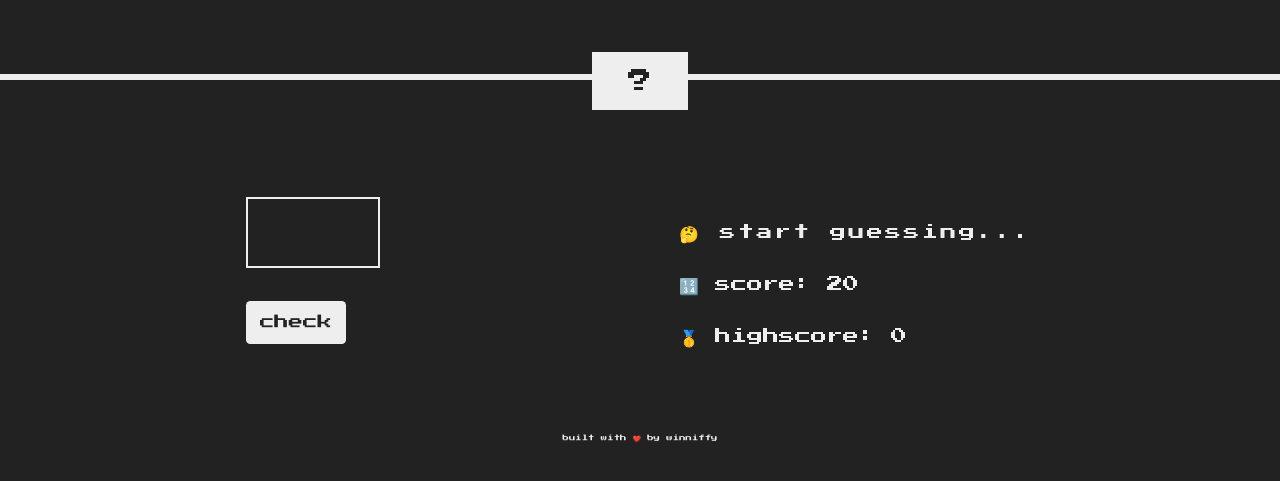
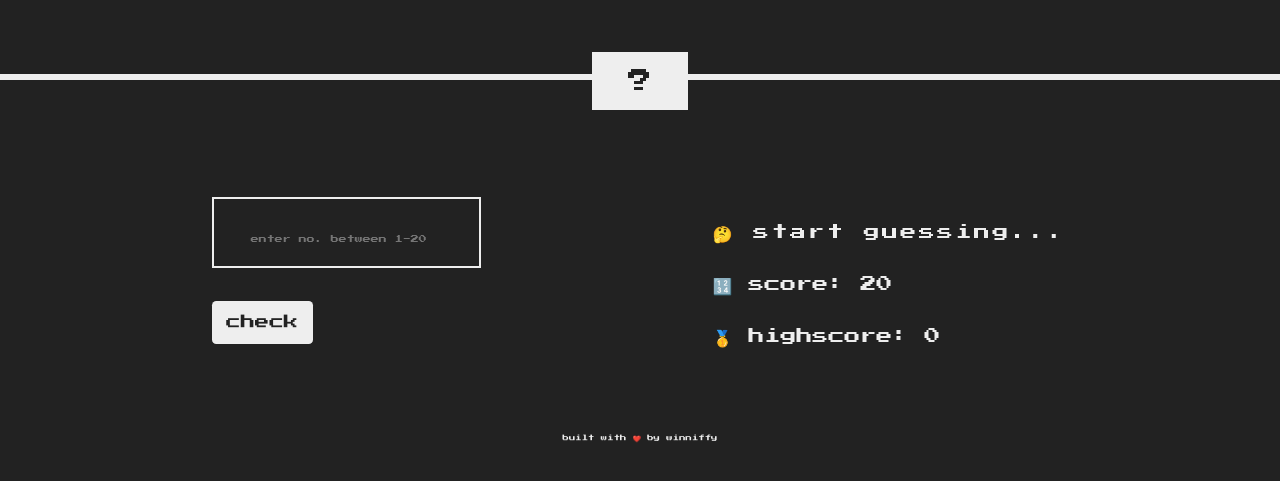
Before and after one commit to winniffy/guess-number-game, a plain HTML site: page index.html in a window 1280 px wide. Shown: the part 223-704 px from the top of the page. Drawn offline with Linux system fonts and the light colour scheme.

Commit message:
add placeholder text in input

```diff
--- a/index.html
+++ b/index.html
@@ -37,7 +37,7 @@
         <div class="container">
             <div class="row">
                 <div class="col">
-                    <input type="number" class="guess"><br>
+                    <input type="number" class="guess" placeholder="enter no. between 1-20"><br>
                     <button class="btn check">check</button>
                 </div>
                 <div class="col">
--- a/style.css
+++ b/style.css
@@ -72,10 +72,14 @@ body {
     margin-top: -3.9rem;
 }
 
+input::-webkit-input-placeholder {
+    font-size: .5rem;
+}
+
 .guess {
-    padding: 1em 1.5em;
+    padding: 1em;
     font-size: 1.4rem;
-    width: 6em;
+    width: 12em;
     background-color: transparent;
     outline: none;
     border: 2px solid #eee;
```
